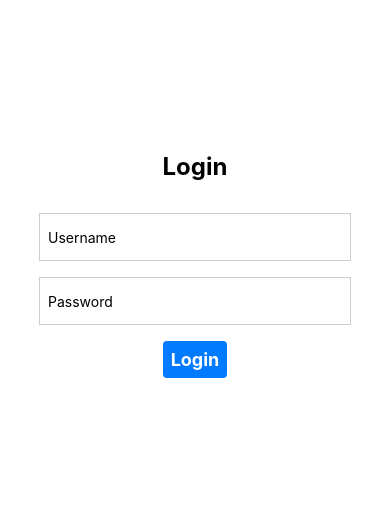
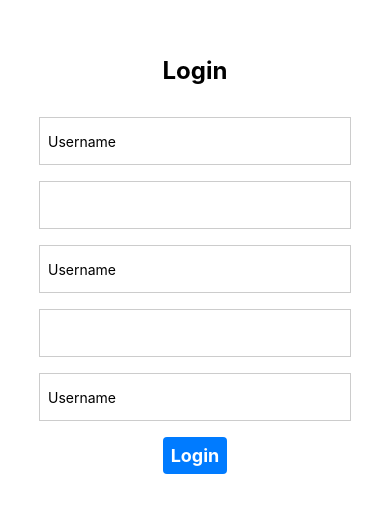
Before and after one commit to LWL220167529/Final-Year-Project, a React Native app in the folder mobile_app/: screen / in a window 390 px wide. Shown: the part 157-670 px from the top of the page. Built offline with nearby package versions, Linux system fonts and the light colour scheme.

Commit message:
"updated user"

```diff
--- a/mobile_app/App.tsx
+++ b/mobile_app/App.tsx
@@ -1,12 +1,13 @@
 import React, { Component } from 'react'
 import Login from './page/login'
+import Register from './page/register'
 
 
 
 export default class App extends Component {
   render() {
     return (
-      <Login />
+      <Register />
     )
   }
 }
--- a/mobile_app/page/login.tsx
+++ b/mobile_app/page/login.tsx
@@ -7,23 +7,23 @@ export default class App extends Component {
     password: ''
   };
 
-  action = async () => {
-    return 2;
-  };
-
   handleLoginPress = async () => {
     const { userName, password } = this.state;
     const data = { userName, password };
 
     try {
-      const url = `http://10.0.2.2:5000/login?userName=${userName}&password=${password}`;
-      const response = await fetch(url, {
-        method: 'GET',
-      });
+      const response = await fetch('http://159.223.94.246:5000/login', {
+        method: 'POST',
+        headers: {
+          'Content-Type': 'application/json',
+        },
+        body: JSON.stringify(data),//upload data to api
+      });//address host 因人而異-->(:5000)
+//我估唔洗全部解釋 如果要chat room ask me
 
-      const json = await response.json();
-      console.log(json);
-      Alert.alert(json.message);
+      const json = await response.json();//get json from api
+      console.log(json);//output json to console
+      Alert.alert(json.message);//output message at alert
     } catch (error) {
       console.error(error);
     }
--- /dev/null
+++ b/mobile_app/page/register.tsx
@@ -0,0 +1,101 @@
+import React, { Component } from 'react'
+import { Text, View, TextInput, TouchableOpacity, StyleSheet, Alert } from 'react-native'
+
+
+export default class App extends Component {
+    state = {
+        userID: "",
+        userName: "",
+        password: "",
+        email: "",
+        phone: ""
+    };
+
+    handleLoginPress = async () => {
+        const { userID, userName, password, email, phone } = this.state;
+        const data = { userID, userName, password, email, phone };
+
+        try {
+            const response = await fetch('http://159.223.94.246:5000/register', {
+                method: 'POST',
+                headers: {
+                    'Content-Type': 'application/json',
+                },
+                body: JSON.stringify(data),//upload data to api
+            });//address host 因人而異-->(:5000)
+            //我估唔洗全部解釋 如果要chat room ask me
+
+            const json = await response.json();//get json from api
+            console.log(json);//output json to console
+            Alert.alert(json.message);//output message at alert
+        } catch (error) {
+            console.error(error);
+        }
+    }
+
+    render() {
+        return (
+            <View style={styles.container}>
+                <Text style={styles.title}>Login</Text>
+                <TextInput
+                    style={styles.input}
+                    placeholder="Username"
+                    onChangeText={(text) => this.setState({ userID: text })}
+                />
+                <TextInput
+                    style={styles.input}
+                    onChangeText={(text) => this.setState({ userName: text })}
+                />
+                <TextInput
+                    style={styles.input}
+                    placeholder="Username"
+                    onChangeText={(text) => this.setState({ password: text })}
+                />
+                <TextInput
+                    style={styles.input}
+                    onChangeText={(text) => this.setState({ email: text })}
+                />
+                <TextInput
+                    style={styles.input}
+                    placeholder="Username"
+                    onChangeText={(text) => this.setState({ phone: text })}
+                />
+                <TouchableOpacity style={styles.button} onPress={this.handleLoginPress}>
+                    <Text style={styles.buttonText}>Login</Text>
+                </TouchableOpacity>
+            </View>
+        )
+    }
+}
+
+const styles = StyleSheet.create({
+    container: {
+        flex: 1,
+        alignItems: 'center',
+        justifyContent: 'center',
+        backgroundColor: '#fff',
+    },
+    title: {
+        fontSize: 24,
+        fontWeight: 'bold',
+        marginBottom: 32,
+    },
+    input: {
+        width: '80%',
+        height: 48,
+        padding: 8,
+        borderWidth: 1,
+        borderColor: '#ccc',
+        marginBottom: 16,
+    },
+    button: {
+        backgroundColor: '#007bff',
+        padding: 8,
+        borderRadius: 4,
+    },
+    buttonText: {
+        color: '#fff',
+        fontSize: 18,
+        fontWeight: 'bold',
+    },
+})
```
Also changed, not shown: 1 other file (tests, documents, lock files or other folders).
